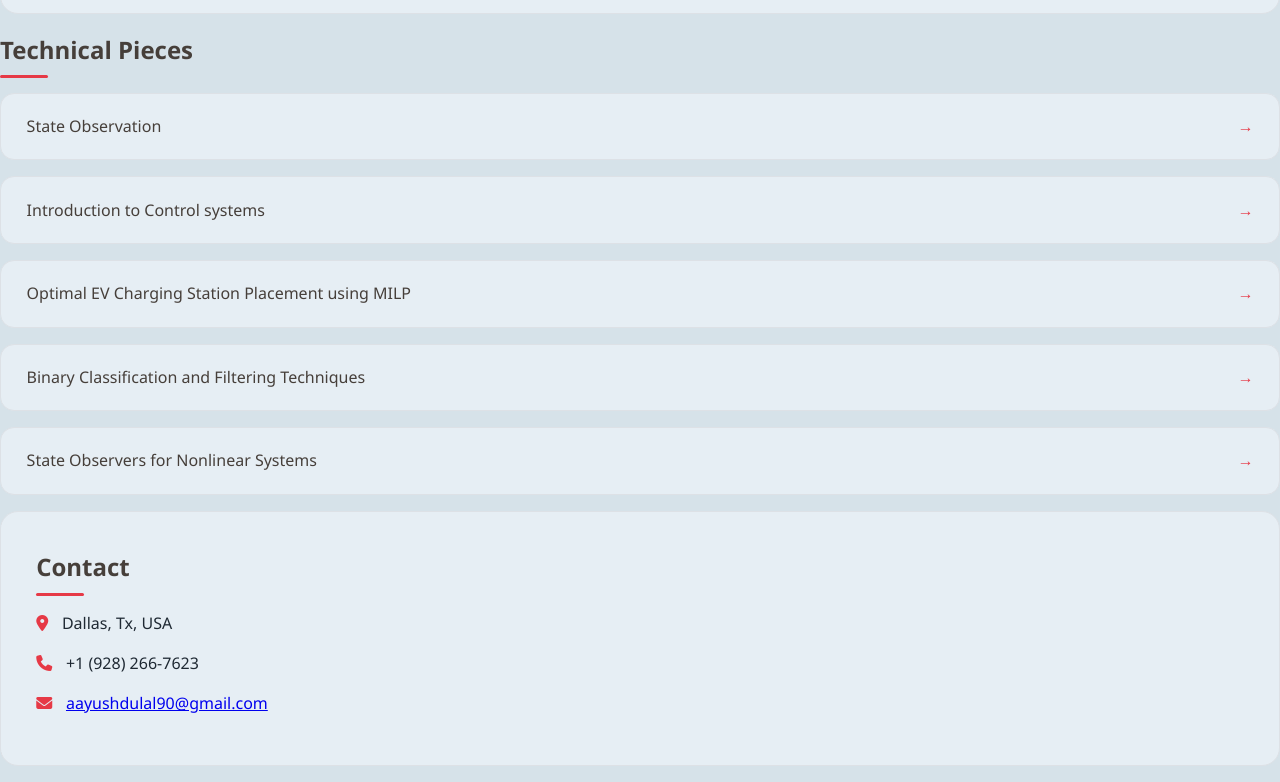
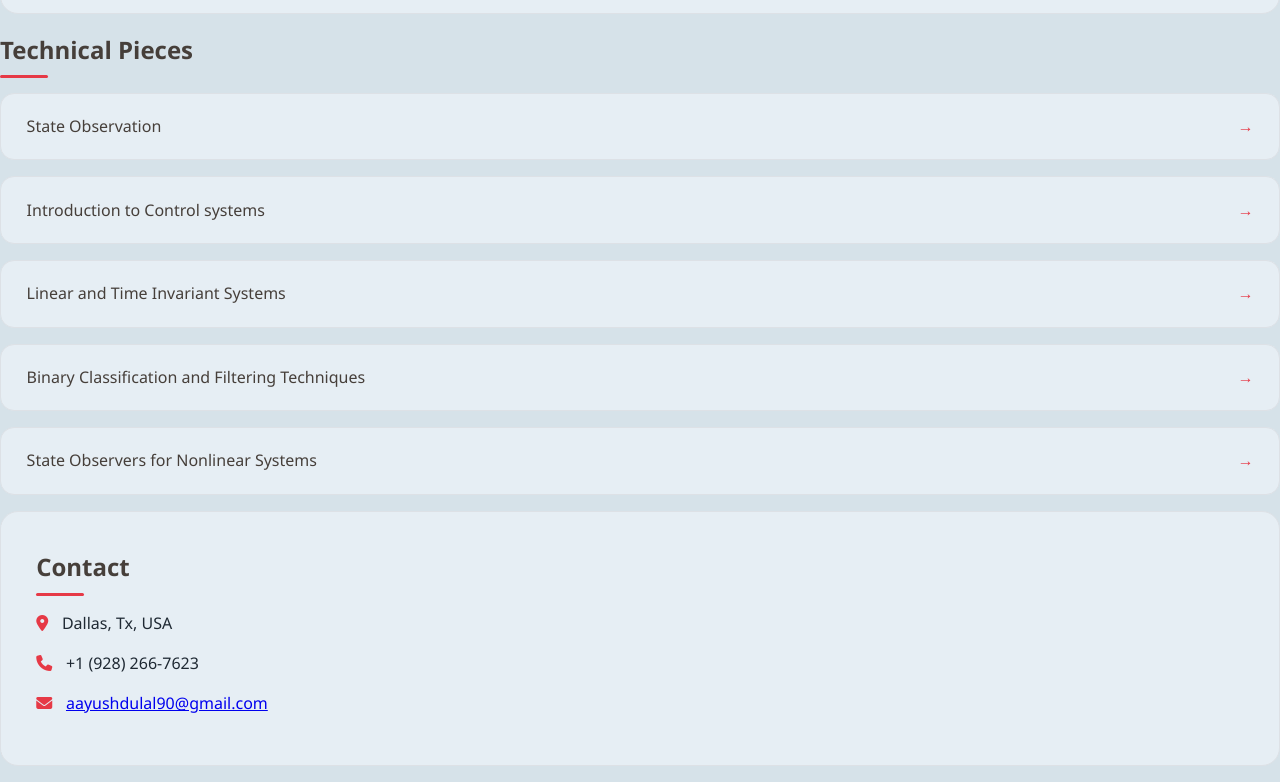
Before and after one commit to aayushdD/personal_website, a plain HTML site: page index.html in a window 1280 px wide. Shown: the part 3189-3971 px from the top of the page. Drawn offline with Linux system fonts and the light colour scheme; a web font is replaced by a local one.

Commit message:
name change

```diff
--- a/index.html
+++ b/index.html
@@ -313,7 +313,7 @@
         </a>
 
         <a href="/blogpost_lti_sys.html" class="blog-item">
-            Optimal EV Charging Station Placement using MILP
+            Linear and Time Invariant Systems
         </a>
 
         <a href="/blogpost_k_filter.html" class="blog-item">
```
